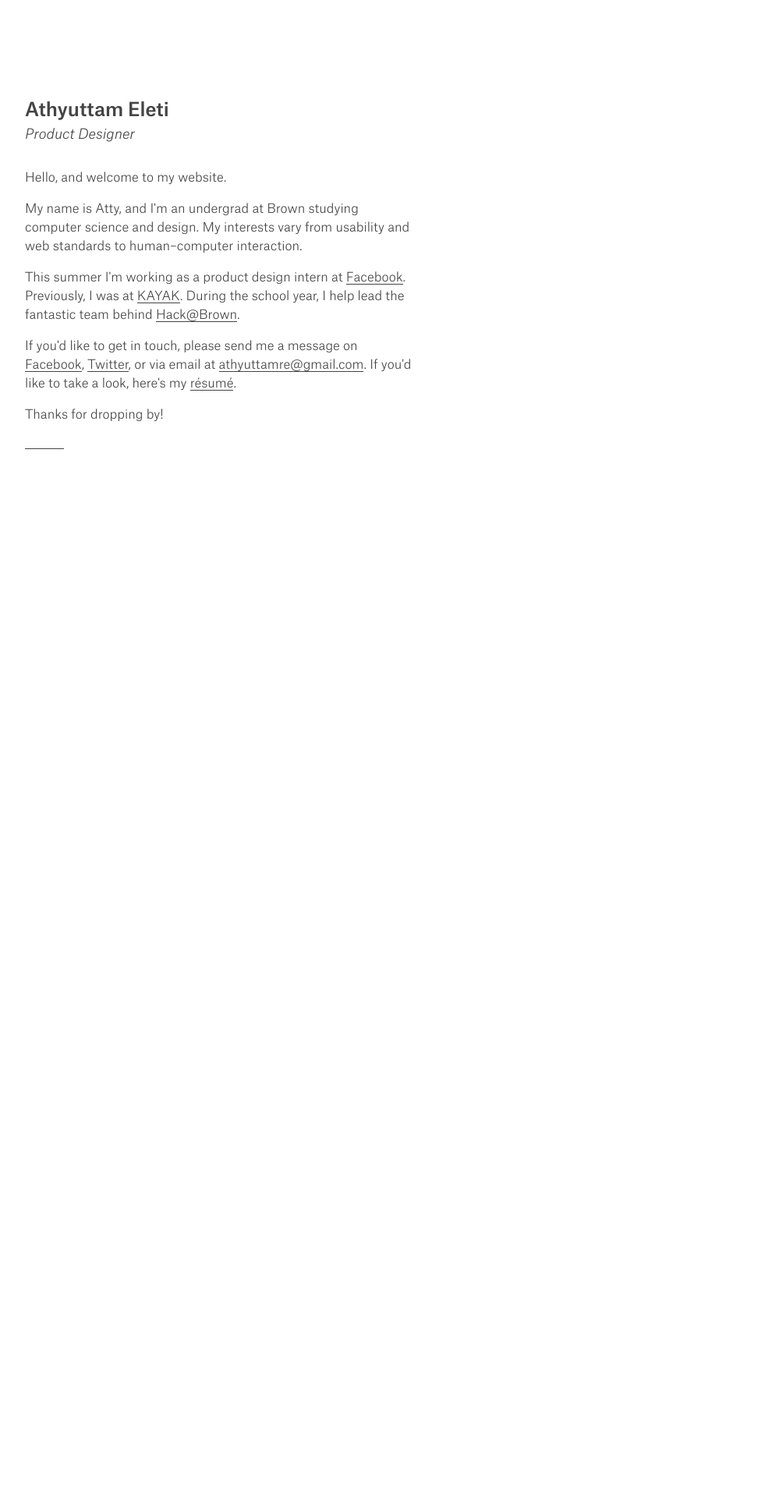
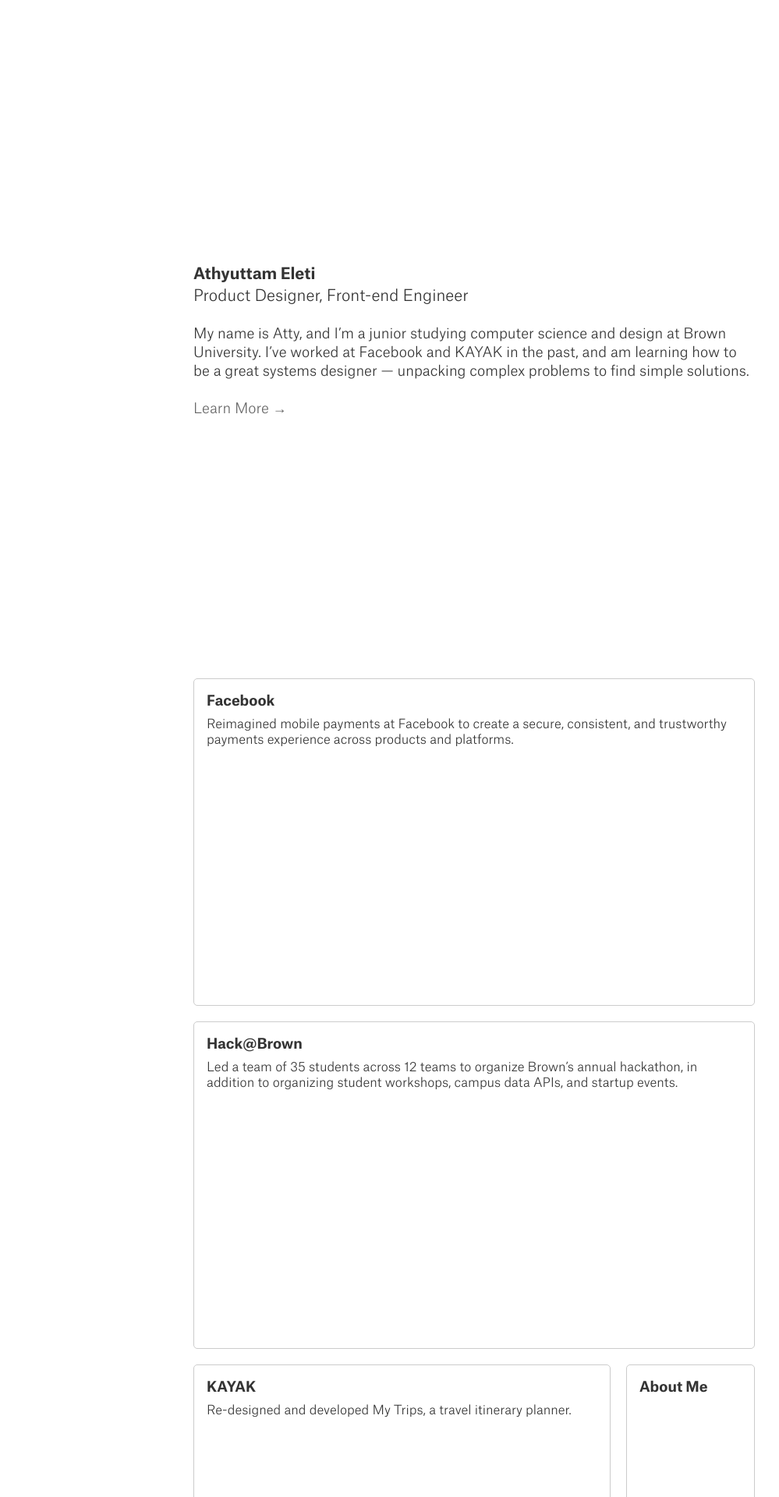
Before and after one commit to athyuttamre/athyuttamre.github.io, a Jekyll site: the page built from index.html, in a window 1280 px wide. Shown: the top 1920 px of the page at 78% size, without its empty margins (32-1031 px from the left). Built offline with Jekyll 4.4.1, drawn with Linux system fonts in a browser that asks for light colours; before the commit the page ends 900 px from its top, so only the background shows below that; some of the changed text lies outside the part shown.

Commit message:
Add Bootstrap, create new layout

```diff
--- /dev/null
+++ b/_includes/footer.html
@@ -0,0 +1,13 @@
+<footer class="container">
+  <div class="row">
+    <div class="col-sm-4">
+      Copyright &copy; 2015
+    </div>
+
+    <div class="right col-sm-4 col-sm-offset-4">
+      <a href="mailto:athyuttamre@gmail.com">Email</a>
+      &middot; <a href="http://facebook.com/athyuttamre">Facebook</a>
+      &middot; <a href="http://twitter.com/athyuttamre">Twitter</a>
+    </div>
+  </div>
+</footer>
--- a/_includes/head.html
+++ b/_includes/head.html
@@ -5,7 +5,7 @@
   <meta http-equiv="X-UA-Compatible" content="IE=edge">
   <meta name="viewport" content="width=device-width, initial-scale=1">
 
-  <title>{% if page.title %}{{ page.title }} | {{ site.title }}{% else %}{{ site.title }}{% endif %}</title>
+  <title>{% if page.title %}{{ page.title }} &middot; {{ site.title }}{% else %}{{ site.title }}{% endif %}</title>
   <meta name="description" content="{% if page.excerpt %}{{ page.excerpt | strip_html | strip_newlines | truncate: 160 }}{% else %}{{ site.description }}{% endif %}">
 
   <!-- Favicon -->
--- a/_layouts/base.html
+++ b/_layouts/base.html
@@ -3,10 +3,10 @@
   {% include head.html %}
 
   <body>
-    <main>
-      <div class="container">
-        {{ content }}
-      </div>
-    </main>
+    <div class="container">
+      {{ content }}
+    </div>
   </body>
 </html>
+
+{% include footer.html %}
--- a/_sass/_normalize.scss
+++ /dev/null
@@ -1,427 +0,0 @@
-/*! normalize.css v3.0.2 | MIT License | git.io/normalize */
-
-/**
- * 1. Set default font family to sans-serif.
- * 2. Prevent iOS text size adjust after orientation change, without disabling
- *    user zoom.
- */
-
-html {
-  font-family: sans-serif; /* 1 */
-  -ms-text-size-adjust: 100%; /* 2 */
-  -webkit-text-size-adjust: 100%; /* 2 */
-}
-
-/**
- * Remove default margin.
- */
-
-body {
-  margin: 0;
-}
-
-/* HTML5 display definitions
-   ========================================================================== */
-
-/**
- * Correct `block` display not defined for any HTML5 element in IE 8/9.
- * Correct `block` display not defined for `details` or `summary` in IE 10/11
- * and Firefox.
- * Correct `block` display not defined for `main` in IE 11.
- */
-
-article,
-aside,
-details,
-figcaption,
-figure,
-footer,
-header,
-hgroup,
-main,
-menu,
-nav,
-section,
-summary {
-  display: block;
-}
-
-/**
- * 1. Correct `inline-block` display not defined in IE 8/9.
- * 2. Normalize vertical alignment of `progress` in Chrome, Firefox, and Opera.
- */
-
-audio,
-canvas,
-progress,
-video {
-  display: inline-block; /* 1 */
-  vertical-align: baseline; /* 2 */
-}
-
-/**
- * Prevent modern browsers from displaying `audio` without controls.
- * Remove excess height in iOS 5 devices.
- */
-
-audio:not([controls]) {
-  display: none;
-  height: 0;
-}
-
-/**
- * Address `[hidden]` styling not present in IE 8/9/10.
- * Hide the `template` element in IE 8/9/11, Safari, and Firefox < 22.
- */
-
-[hidden],
-template {
-  display: none;
-}
-
-/* Links
-   ========================================================================== */
-
-/**
- * Remove the gray background color from active links in IE 10.
- */
-
-a {
-  background-color: transparent;
-}
-
-/**
- * Improve readability when focused and also mouse hovered in all browsers.
- */
-
-a:active,
-a:hover {
-  outline: 0;
-}
-
-/* Text-level semantics
-   ========================================================================== */
-
-/**
- * Address styling not present in IE 8/9/10/11, Safari, and Chrome.
- */
-
-abbr[title] {
-  border-bottom: 1px dotted;
-}
-
-/**
- * Address style set to `bolder` in Firefox 4+, Safari, and Chrome.
- */
-
-b,
-strong {
-  font-weight: bold;
-}
-
-/**
- * Address styling not present in Safari and Chrome.
- */
-
-dfn {
-  font-style: italic;
-}
-
-/**
- * Address variable `h1` font-size and margin within `section` and `article`
- * contexts in Firefox 4+, Safari, and Chrome.
- */
-
-h1 {
-  font-size: 2em;
-  margin: 0.67em 0;
-}
-
-/**
- * Address styling not present in IE 8/9.
- */
-
-mark {
-  background: #ff0;
-  color: #000;
-}
-
-/**
- * Address inconsistent and variable font size in all browsers.
- */
-
-small {
-  font-size: 80%;
-}
-
-/**
- * Prevent `sub` and `sup` affecting `line-height` in all browsers.
- */
-
-sub,
-sup {
-  font-size: 75%;
-  line-height: 0;
-  position: relative;
-  vertical-align: baseline;
-}
-
-sup {
-  top: -0.5em;
-}
-
-sub {
-  bottom: -0.25em;
-}
-
-/* Embedded content
-   ========================================================================== */
-
-/**
- * Remove border when inside `a` element in IE 8/9/10.
- */
-
-img {
-  border: 0;
-}
-
-/**
- * Correct overflow not hidden in IE 9/10/11.
- */
-
-svg:not(:root) {
-  overflow: hidden;
-}
-
-/* Grouping content
-   ========================================================================== */
-
-/**
- * Address margin not present in IE 8/9 and Safari.
- */
-
-figure {
-  margin: 1em 40px;
-}
-
-/**
- * Address differences between Firefox and other browsers.
- */
-
-hr {
-  -moz-box-sizing: content-box;
-  box-sizing: content-box;
-  height: 0;
-}
-
-/**
- * Contain overflow in all browsers.
- */
-
-pre {
-  overflow: auto;
-}
-
-/**
- * Address odd `em`-unit font size rendering in all browsers.
- */
-
-code,
-kbd,
-pre,
-samp {
-  font-family: monospace, monospace;
-  font-size: 1em;
-}
-
-/* Forms
-   ========================================================================== */
-
-/**
- * Known limitation: by default, Chrome and Safari on OS X allow very limited
- * styling of `select`, unless a `border` property is set.
- */
-
-/**
- * 1. Correct color not being inherited.
- *    Known issue: affects color of disabled elements.
- * 2. Correct font properties not being inherited.
- * 3. Address margins set differently in Firefox 4+, Safari, and Chrome.
- */
-
-button,
-input,
-optgroup,
-select,
-textarea {
-  color: inherit; /* 1 */
-  font: inherit; /* 2 */
-  margin: 0; /* 3 */
-}
-
-/**
- * Address `overflow` set to `hidden` in IE 8/9/10/11.
- */
-
-button {
-  overflow: visible;
-}
-
-/**
- * Address inconsistent `text-transform` inheritance for `button` and `select`.
- * All other form control elements do not inherit `text-transform` values.
- * Correct `button` style inheritance in Firefox, IE 8/9/10/11, and Opera.
- * Correct `select` style inheritance in Firefox.
- */
-
-button,
-select {
-  text-transform: none;
-}
-
-/**
- * 1. Avoid the WebKit bug in Android 4.0.* where (2) destroys native `audio`
- *    and `video` controls.
- * 2. Correct inability to style clickable `input` types in iOS.
- * 3. Improve usability and consistency of cursor style between image-type
- *    `input` and others.
- */
-
-button,
-html input[type="button"], /* 1 */
-input[type="reset"],
-input[type="submit"] {
-  -webkit-appearance: button; /* 2 */
-  cursor: pointer; /* 3 */
-}
-
-/**
- * Re-set default cursor for disabled elements.
- */
-
-button[disabled],
-html input[disabled] {
-  cursor: default;
-}
-
-/**
- * Remove inner padding and border in Firefox 4+.
- */
-
-button::-moz-focus-inner,
-input::-moz-focus-inner {
-  border: 0;
-  padding: 0;
-}
-
-/**
- * Address Firefox 4+ setting `line-height` on `input` using `!important` in
- * the UA stylesheet.
- */
-
-input {
-  line-height: normal;
-}
-
-/**
- * It's recommended that you don't attempt to style these elements.
- * Firefox's implementation doesn't respect box-sizing, padding, or width.
- *
- * 1. Address box sizing set to `content-box` in IE 8/9/10.
- * 2. Remove excess padding in IE 8/9/10.
- */
-
-input[type="checkbox"],
-input[type="radio"] {
-  box-sizing: border-box; /* 1 */
-  padding: 0; /* 2 */
-}
-
-/**
- * Fix the cursor style for Chrome's increment/decrement buttons. For certain
- * `font-size` values of the `input`, it causes the cursor style of the
- * decrement button to change from `default` to `text`.
- */
-
-input[type="number"]::-webkit-inner-spin-button,
-input[type="number"]::-webkit-outer-spin-button {
-  height: auto;
-}
-
-/**
- * 1. Address `appearance` set to `searchfield` in Safari and Chrome.
- * 2. Address `box-sizing` set to `border-box` in Safari and Chrome
- *    (include `-moz` to future-proof).
- */
-
-input[type="search"] {
-  -webkit-appearance: textfield; /* 1 */
-  -moz-box-sizing: content-box;
-  -webkit-box-sizing: content-box; /* 2 */
-  box-sizing: content-box;
-}
-
-/**
- * Remove inner padding and search cancel button in Safari and Chrome on OS X.
- * Safari (but not Chrome) clips the cancel button when the search input has
- * padding (and `textfield` appearance).
- */
-
-input[type="search"]::-webkit-search-cancel-button,
-input[type="search"]::-webkit-search-decoration {
-  -webkit-appearance: none;
-}
-
-/**
- * Define consistent border, margin, and padding.
- */
-
-fieldset {
-  border: 1px solid #c0c0c0;
-  margin: 0 2px;
-  padding: 0.35em 0.625em 0.75em;
-}
-
-/**
- * 1. Correct `color` not being inherited in IE 8/9/10/11.
- * 2. Remove padding so people aren't caught out if they zero out fieldsets.
- */
-
-legend {
-  border: 0; /* 1 */
-  padding: 0; /* 2 */
-}
-
-/**
- * Remove default vertical scrollbar in IE 8/9/10/11.
- */
-
-textarea {
-  overflow: auto;
-}
-
-/**
- * Don't inherit the `font-weight` (applied by a rule above).
- * NOTE: the default cannot safely be changed in Chrome and Safari on OS X.
- */
-
-optgroup {
-  font-weight: bold;
-}
-
-/* Tables
-   ========================================================================== */
-
-/**
- * Remove most spacing between table cells.
- */
-
-table {
-  border-collapse: collapse;
-  border-spacing: 0;
-}
-
-td,
-th {
-  padding: 0;
-}
--- a/css/main.scss
+++ b/css/main.scss
@@ -3,94 +3,147 @@
 # Compiles all the SCSS files into one.
 ---
 
-@import "normalize";
+/* Imports */
+@import "bootstrap-grid.min";
 @import "fonts";
+
+/* Basics */
+
+html {
+  font-size: 62.5%;
+}
 
 body {
   font-family: "Atlas Grotesk", sans-serif;
-  font-size: 16px;
+  font-size: 1.8rem;
   font-weight: 300;
-  line-height: 1.5;
+  line-height: 2.4rem;
 
-  color: #444;
+  color: #333;
 }
 
 .container {
-  max-width: 500px;
-
-  position: relative;
-  padding: 5%;
-
-  @media screen and (max-width: 720px) {
-    padding: 0 8%
-  }
+  max-width: 740px;
 }
 
-@keyframes fade-down {
-  0% {
-    opacity: 0;
-    transform: translateY(-15px);
-  }
-  100% {
-    opacity: 1;
-    transform: translateY(0px);
-  }
+h1, h2 {
+  font-size: 2rem;
 }
 
-@keyframes fade-up {
-  0% {
-    opacity: 0;
-    transform: translateY(15px);
-  }
-  100% {
-    opacity: 1;
-    transform: translateY(0px);
-  }
+h3, h4, h5, h6 {
+  font-size: 1.8rem;
 }
 
-// .title {
-//   animation: fade-down 1s;
-// }
-
-h1 {
-  margin-top: 2.5em;
-  margin-bottom: 0;
-
-  font-size: 1.5em;
-  font-weight: 500;
+p {
+  margin: 24px 0;
 }
 
-h2 {
-  margin-top: 0;
-  margin-bottom: 30px;
-
-  font-size: 1.1em;
-  font-style: italic;
-  font-weight: 300;
-}
-
-// .content {
-//   animation: fade-up 1s;
-// }
-
 a {
-  color: inherit;
+  color: currentColor;
   text-decoration: none;
 
   border-bottom: 1px solid currentColor;
 
   &:hover {
+    text-decoration: none;
     border-bottom: 2px solid currentColor;
   }
 }
 
-hr {
-  width: 10%;
-  float: left;
+/* Sections */
 
-  margin-top: 3%;
-  margin-bottom: 20%;
+#intro {
+  height: 100vh;
 
-  border: 0;
-  border-bottom: 1px solid #444;
+  display: flex;
+  align-items: center;
+
+  h1, .desc {
+    margin: 0;
+    font-size: 2rem;
+  }
+
+  h1 {
+    margin-bottom: 4px;
+  }
+
+  .learn-more {
+    border: 0;
+    color: #666;
+
+    &:hover {
+      color: #333;
+      border-bottom: 1px solid currentColor;
+    }
+  }
 }
+
+#work {
+  margin-top: -30px;
+
+  .thumb {
+    min-height: 200px;
+    margin-bottom: 20px;
+    padding: 16px;
+
+    border: 1px solid #ccc;
+    border-radius: 5px;
+  }
+
+  h3 {
+    margin: 0;
+    margin-bottom: 8px;
+  }
+
+  h3 + p {
+    margin: 0;
+
+    font-size: 1.6rem;
+    line-height: 2rem;
+  }
+}
+
+#facebook, #hackatbrown {
+  height: 420px;
+}
+
+@media (min-width: 768px) {
+  #about-me {
+    height: 420px;
+  }
+}
+
+/* Side Projects */
+#side-projects {
+  margin-top: 140px;
+
+  h2 {
+    margin: 0;
+    margin-bottom: 20px;
+  }
+
+  h3 {
+    margin: 0;
+    margin-top: 24px;
+
+    font-weight: 400;
+    font-style: italic;
+  }
+
+  h3 + p {
+    margin: 0;
+  }
+}
+
+/* Footer */
+footer {
+  margin-top: 160px;
+  margin-bottom: 60px;
+  padding-top: 24px;
+
+  border-top: 1px solid #bbb;
+
+  .right {
+    text-align: right;
+  }
+}
--- a/index.html
+++ b/index.html
@@ -2,21 +2,85 @@
 layout: base
 ---
 
-<div class="title">
-  <h1>Athyuttam Eleti</h1>
-  <h2>Product Designer</h2>
-</div>
+<section id="intro">
+  <div>
+    <h1>Athyuttam Eleti</h1>
+    <p class="desc">Product Designer, Front-end Engineer</p>
 
-<div class="content">
-  <p>Hello, and welcome to my website.</p>
+    <p>My name is Atty, and I’m a junior studying computer science and design at Brown University. I’ve worked at Facebook and KAYAK in the past, and am learning how to be a great systems designer &mdash; unpacking complex problems to find simple solutions.</p>
 
-  <p>My name is Atty, and I'm an undergrad at Brown studying computer science and design. My interests vary from usability and web standards to human&ndash;computer interaction.</p>
+    <p><a href="/about" class="learn-more">Learn More &rarr;</a></p>
+  </div>
+</section>
 
-  <p>This summer I'm working as a product design intern at <a href="http://facebook.com/design">Facebook</a>. Previously, I was at <a href="http://kayak.com">KAYAK</a>. During the school year, I help lead the fantastic team behind <a href="http://hackatbrown.org">Hack@Brown</a>.</p>
+<section id="work">
+  <div class="row">
+    <div class="col-md-12">
+      <div id="facebook" class="thumb">
+        <h3>Facebook</h3>
+        <p>Reimagined mobile payments at Facebook to create a secure, consistent, and trustworthy payments experience across products and platforms.</p>
+      </div>
+    </div>
+  </div>
 
-  <p>If you'd like to get in touch, please send me a message on <a href="http://facebook.com/athyuttamre">Facebook</a>, <a href="http://twitter.com/athyuttamre">Twitter</a>, or via email at <a href="mailto:athyuttamre@gmail.com">athyuttamre@gmail.com</a>. If you'd like to take a look, here's my <a href="{{ "/files/Athyuttam Eleti Resume.pdf" | prepend: site.baseurl }}">résumé</a>.</p>
+  <div class="row">
+    <div class="col-md-12">
+      <div id="hackatbrown" class="thumb">
+        <h3>Hack@Brown</h3>
+        <p>Led a team of 35 students across 12 teams to organize Brown’s annual hackathon, in addition to organizing student workshops, campus data APIs, and startup events.</p>
+      </div>
+    </div>
+  </div>
 
-  <p>Thanks for dropping by!</p>
+  <div class="row">
+    <div class="col-sm-9">
+      <div class="row">
+        <div class="col-md-12">
+          <div id="kayak" class="thumb">
+            <h3>KAYAK</h3>
+            <p>Re-designed and developed My Trips, a travel itinerary planner.</p>
+          </div>
+        </div>
+      </div>
 
-  <hr>
-</div>
+      <div class="row">
+        <div class="col-md-8">
+          <div id="startupatbrown" class="thumb">
+            <h3>Startup@Brown</h3>
+          </div>
+        </div>
+
+        <div class="col-md-4">
+          <div id="cs-yearbook" class="thumb">
+            <h3>CS Yearbook</h3>
+          </div>
+        </div>
+      </div>
+    </div>
+
+    <div class="col-md-3">
+      <div id="about-me" class="thumb">
+        <h3>About Me</h3>
+      </div>
+    </div>
+  </div>
+</section>
+
+<section id="side-projects">
+  <h2>Side Projects</h2>
+
+  <h3>TabSnooze</h3>
+  <p>A Chrome extension that allows users to snooze their tabs to come back in a few days, that weekend, next week, and so on. #1 on Product Hunt upon launch.</p>
+
+  <h3>Pia</h3>
+  <p>A voice-controlled personal assistant for the web. Built in 36 hours at PennApps Fall 2014; featured on Wit.ai’s developer showcase.</p>
+
+  <h3>Touch Art Gallery</h3>
+  <p>Research project that allows museums to display large artworks through touch-screen devices. I contributed to the project in Spring 2014 as part of the Brown Graphics Lab.</p>
+
+  <h3>CS22</h3>
+  <p>As a teaching assistant for CS22: Discrete Structures and Probability, I built the course website prioritizing the two most important student needs — assignments and TA hours.</p>
+
+  <h3>Walt</h3>
+  <p>An in-restaurant ordering app powered by near-field Bluetooth beacons. Prototyped at PennApps Spring 2015.</p>
+</section>
```
Also changed, not shown: _sass/_bootstrap-grid.min.scss (added, +14 -0 lines), _includes/header.html (added).
